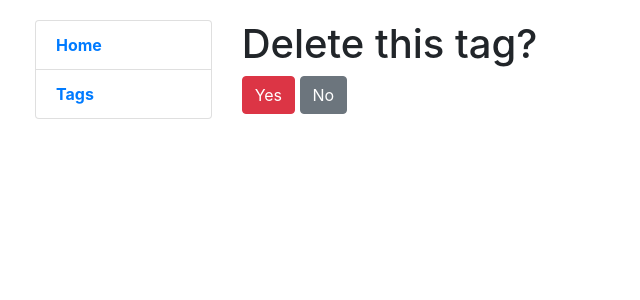
After one commit to svitlana-savikhina/todo-list, a Django app: template templates/tasks/tag_confirm_delete.html in a window 1280 px wide. The commit adds this page. Shown: the top 300 px of the page, without its empty margins (0-640 px from the left). Run offline with Django 4.2, Linux system fonts and the light colour scheme; the template is opened without the code that fills it, so the values that code supplies are empty.

Commit message:
Create TagDeleteView and tag_confirm_delete.html

```diff
--- a/tasks/urls.py
+++ b/tasks/urls.py
@@ -10,6 +10,7 @@ from tasks.views import (
     TagListView,
     TagCreateView,
     TagUpdateView,
+    TagDeleteView,
 )
 
 urlpatterns = [
@@ -21,7 +22,7 @@ urlpatterns = [
     path("tags/", TagListView.as_view(), name="tag-list"),
     path("tags/create/", TagCreateView.as_view(), name="tag-create"),
     path("tags/<int:pk>/update/", TagUpdateView.as_view(), name="tag-update"),
-
+    path("tags/<int:pk>/delete/", TagDeleteView.as_view(), name="tag-delete"),
 ]
 
 app_name = "tasks"
--- a/tasks/views.py
+++ b/tasks/views.py
@@ -57,3 +57,8 @@ class TagUpdateView(generic.UpdateView):
     model = Tag
     form_class = TagForm
     success_url = reverse_lazy("tasks:tag-list")
+
+
+class TagDeleteView(generic.DeleteView):
+    model = Tag
+    success_url = reverse_lazy("tasks:tag-list")
--- /dev/null
+++ b/templates/tasks/tag_confirm_delete.html
@@ -0,0 +1,11 @@
+{% extends "base.html" %}
+
+{% block content %}
+  <h1>Delete this tag?</h1>
+  <form action="" method="post">
+    {% csrf_token %}
+
+    <input type="submit" value="Yes" class="btn btn-danger">
+    <a href="{% url 'tasks:tag-list' %}" class="btn btn-secondary">No</a>
+  </form>
+{% endblock %}
--- a/templates/tasks/tag_list.html
+++ b/templates/tasks/tag_list.html
@@ -34,7 +34,7 @@
           </td>
           <td>
             <a
-                href="" class="btn btn-secondary link-to-page">
+                href="{% url 'tasks:tag-delete' pk=tag_.id %}" class="btn btn-secondary link-to-page">
               Delete
             </a>
           </td>
```
